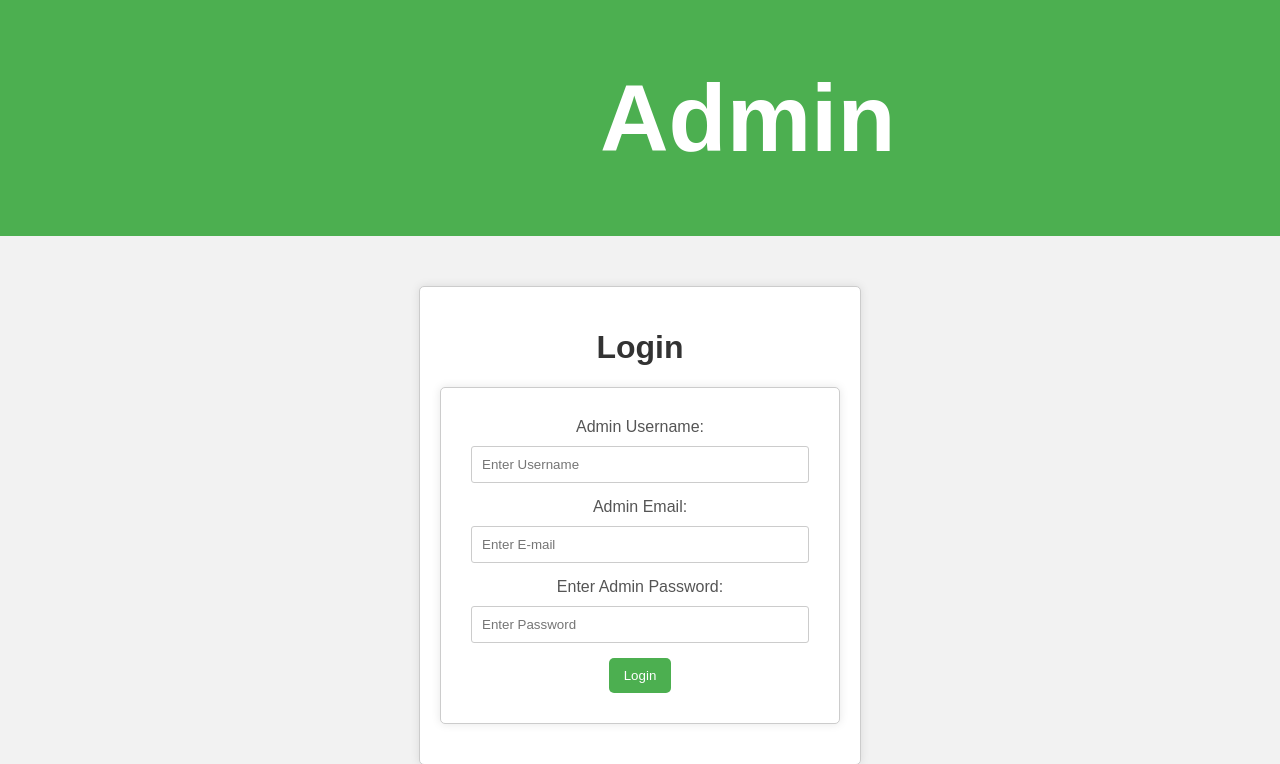
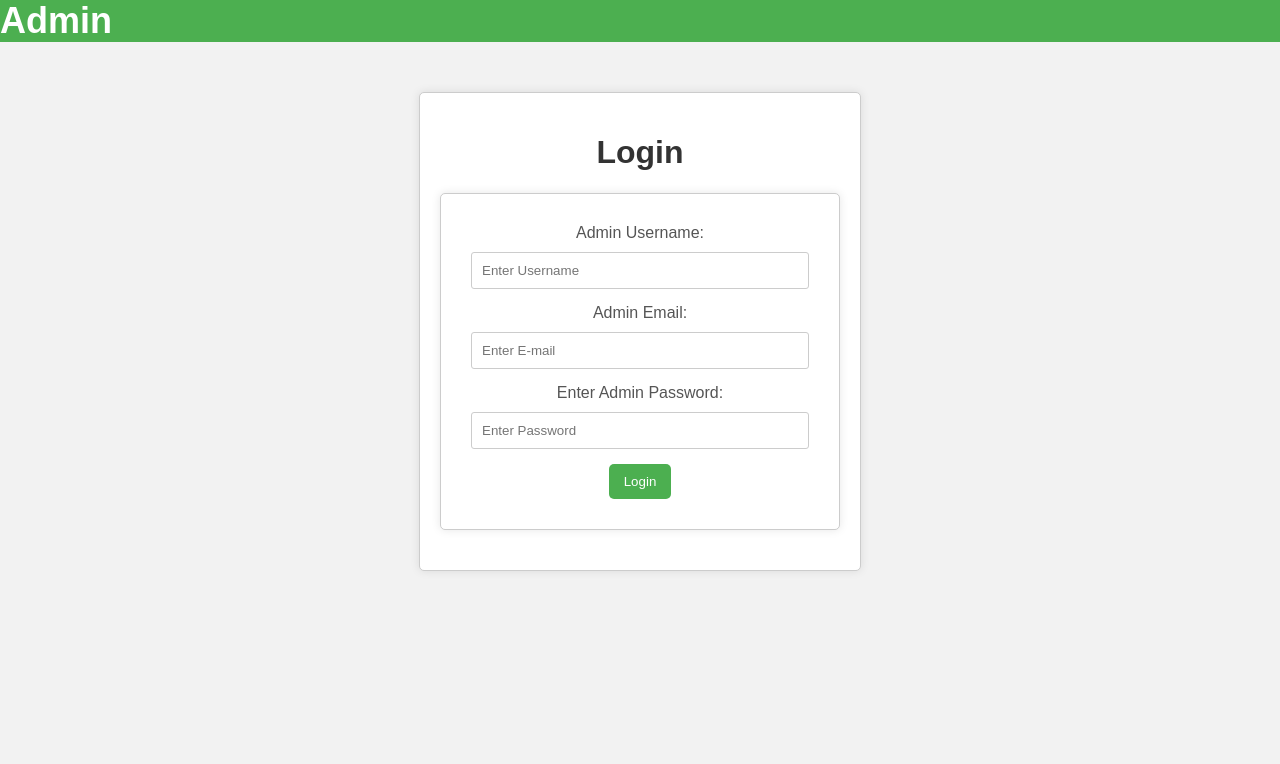
Before and after one commit to Rijwith/news_main, a Flask app: page /admin_login in a window 1280 px wide. Shown: the top 764 px of the page. After the commit the page ends 571 px from the top, so only its background shows below. Run offline with Flask 3, Linux system fonts and the light colour scheme; some libraries are stand-ins or nearby versions.

Commit message:
admin_login.html

```diff
--- a/templates/admin_login.html
+++ b/templates/admin_login.html
@@ -8,7 +8,7 @@
 </head>
 <body>
     <div class="header-container">
-        <h1 style="padding-left: 600px; font-size: 95px; color: #ffffff;">Admin</h1>
+        <h1 class="admin-title">Admin</h1>
     </div>
     <div class="login-container">
         <h1>Login</h1>
```
